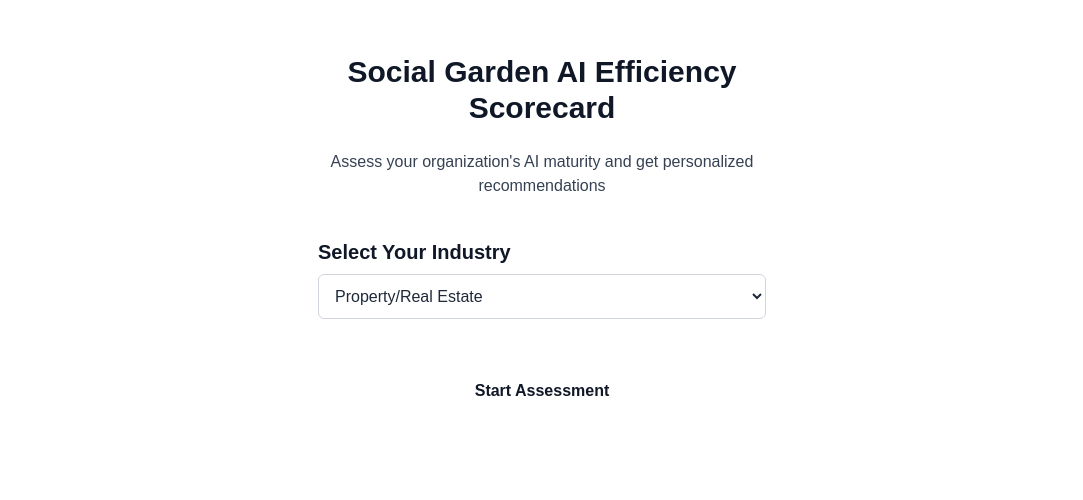
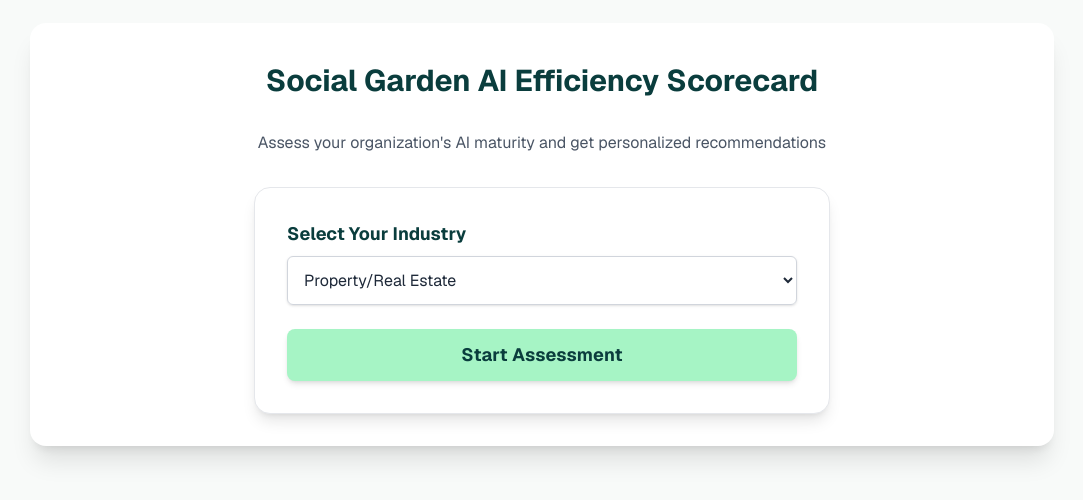
Before and after one commit to bashhh89/sg, a Next.js app: page / in a window 1280 px wide. Shown: the part 166-666 px from the top of the page, without its empty margins (98-1181 px from the left). Built offline with nearby package versions, Linux system fonts and the light colour scheme.

Commit message:
Feat: Implement styled results display (Step 4.1)

```diff
--- a/app/page.tsx
+++ b/app/page.tsx
@@ -3,6 +3,7 @@
 import Image from "next/image";
 import { useState } from 'react';
 import ScorecardQuestionDisplay from '@/components/ScorecardQuestionDisplay';
+import ScorecardResultsDisplay from '@/components/ScorecardResultsDisplay';
 
 // Define the ScorecardState interface
 interface ScorecardState {
@@ -256,32 +257,31 @@
   };
 
   return (
-    <div className="flex flex-col items-center justify-center min-h-screen p-8 bg-white text-gray-900">
-      <main className="flex flex-col gap-6 items-center max-w-md w-full">
-        <h1 className="text-3xl font-bold text-sg-dark-teal text-center">
+    <div className="min-h-screen flex items-center justify-center bg-[#f8faf9] text-gray-900 font-sans">
+      <div className="w-full max-w-5xl mx-4 my-8 bg-white rounded-2xl shadow-xl p-0 flex flex-col items-center">
+        <main className="flex flex-col gap-6 items-center w-full p-8">
+          <h1 className="text-2xl sm:text-3xl font-bold text-[#0a3d3d] text-center mt-2 mb-2">
             Social Garden AI Efficiency Scorecard
           </h1>
-
+          {/* Subtitle for all screens */}
+          <p className="text-center text-gray-600 mb-2 text-base">
+            Assess your organization's AI maturity and get personalized recommendations
+          </p>
           {/* Display errors if any - shown on all steps */}
           {scorecardState.error && (
-          <div className="w-full mt-4 p-4 bg-red-100 border border-red-400 text-red-700 rounded shadow-md">
+            <div className="w-full mt-2 p-4 bg-[#e6fbf1] border-l-4 border-[#A6F4C5] text-[#0a3d3d] rounded shadow-md">
               <p className="font-bold">An Error Occurred:</p>
               <p className="break-words">{scorecardState.error}</p>
             </div>
           )}
-
           {currentStep === 'industrySelection' && (
-          <>
-            <p className="text-center text-gray-700 mb-4">
-              Assess your organization's AI maturity and get personalized recommendations
-            </p>
-
+            <div className="w-full max-w-xl mx-auto bg-white rounded-2xl shadow-lg p-8 flex flex-col gap-6 items-center border border-[#e5e7eb]">
               <div className="w-full">
-              <h2 className="text-xl font-semibold text-sg-dark-teal mb-2">Select Your Industry</h2>
+                <h2 className="text-lg font-bold text-[#0a3d3d] mb-2">Select Your Industry</h2>
                 <select
                   value={selectedIndustry}
                   onChange={(e) => setSelectedIndustry(e.target.value)}
-                className="w-full p-3 border border-gray-300 rounded-md focus:outline-none focus:ring-2 focus:ring-sg-mint-green text-gray-800"
+                  className="w-full p-3 border border-gray-300 rounded-md focus:outline-none focus:ring-2 focus:ring-[#A6F4C5] focus:border-[#A6F4C5] text-gray-800 font-sans shadow-sm transition-all"
                 >
                   {industries.map((industry) => (
                     <option key={industry} value={industry}>
@@ -290,17 +290,21 @@
                   ))}
                 </select>
               </div>
-
               <button
                 onClick={startAssessment}
-              className="mt-6 w-full py-3 px-6 bg-sg-mint-green text-sg-dark-teal font-semibold rounded-md hover:bg-opacity-90 transition-all"
+                className={
+                  `w-full py-3 px-6 rounded-lg font-bold text-lg shadow-md transition-all duration-150 ` +
+                  (scorecardState.isLoading
+                    ? 'bg-gray-200 text-gray-400 cursor-not-allowed opacity-60'
+                    : 'bg-[#A6F4C5] text-[#0a3d3d] hover:bg-[#7be6a7] hover:scale-[1.03] active:scale-100')
+                }
                 disabled={scorecardState.isLoading}
+                style={{ letterSpacing: '0.01em' }}
               >
                 {scorecardState.isLoading ? 'Loading...' : 'Start Assessment'}
               </button>
-          </>
+            </div>
           )}
-
           {currentStep === 'assessment' && (
             <div className="w-full">
               {/* Show ScorecardQuestionDisplay when we have a question */}
@@ -318,33 +322,24 @@
                   reasoningText={scorecardState.reasoningText ?? undefined}
                 />
               )}
-
               {/* Show loading placeholder if loading and no question yet */}
               {!scorecardState.currentQuestion && scorecardState.isLoading && (
-              <div className="w-full p-6 border rounded-lg shadow-md text-gray-800">
+                <div className="w-full p-6 border rounded-lg shadow-md text-gray-800 bg-white">
                   <p>Loading assessment questions...</p>
                 </div>
               )}
             </div>
           )}
-
-        {currentStep === 'results' && (
-          <div className="w-full text-gray-800">
-            <h2 className="text-2xl font-bold text-sg-dark-teal mb-4">Your AI Efficiency Scorecard Results</h2>
-
-            {/* For now, a simple placeholder for results */}
-            {scorecardState.reportMarkdown ? (
-              <div className="w-full p-6 border rounded-lg shadow-md whitespace-pre-wrap">
-                {scorecardState.reportMarkdown}
-              </div>
-            ) : (
-              <div className="w-full p-6 border rounded-lg shadow-md">
-                <p className="text-gray-800">Generating your results...</p>
-              </div>
+          {currentStep === 'results' && scorecardState.reportMarkdown && (
+            <ScorecardResultsDisplay reportMarkdown={scorecardState.reportMarkdown} />
           )}
+          {currentStep === 'results' && !scorecardState.reportMarkdown && scorecardState.isLoading && (
+            <div className="w-full max-w-2xl mx-auto bg-white rounded-2xl shadow-lg p-8 border border-[#e5e7eb] text-gray-800 text-center">
+              <p className="text-lg font-semibold">Generating your results...</p>
             </div>
           )}
         </main>
       </div>
+    </div>
   );
 }
--- /dev/null
+++ b/components/ScorecardResultsDisplay.tsx
@@ -0,0 +1,17 @@
+import React from 'react';
+import ReactMarkdown from 'react-markdown';
+
+export interface ScorecardResultsDisplayProps {
+  reportMarkdown: string;
+}
+
+export default function ScorecardResultsDisplay({ reportMarkdown }: ScorecardResultsDisplayProps) {
+  return (
+    <div className="w-full max-w-4xl mx-auto p-6 bg-white rounded-lg shadow-md my-8">
+      <h2 className="text-2xl font-bold text-sg-dark-teal mb-6 text-center">Your AI Efficiency Scorecard Results</h2>
+      <article className="prose prose-lg max-w-none prose-headings:text-sg-dark-teal prose-a:text-sg-mint-green hover:prose-a:opacity-80">
+        <ReactMarkdown>{reportMarkdown}</ReactMarkdown>
+      </article>
+    </div>
+  );
+}
--- a/tailwind.config.ts
+++ b/tailwind.config.ts
@@ -19,6 +19,8 @@
       },
     },
   },
-  plugins: [],
+  plugins: [
+    require('@tailwindcss/typography'),
+  ],
 };
 export default config;
```
Also changed, not shown: package.json (+7 -5 lines), 1 other file (tests, documents, lock files or other folders). Lines whose indentation alone changed are shown as unchanged.
